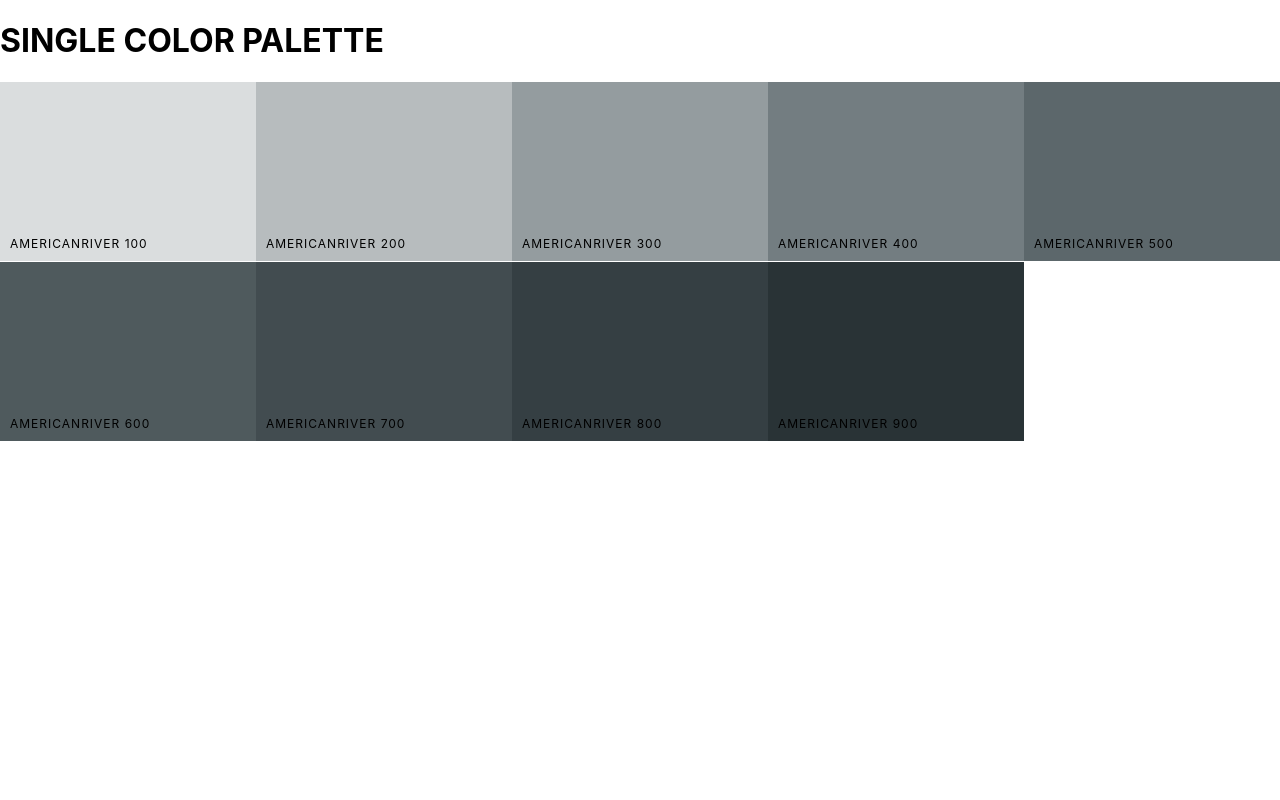
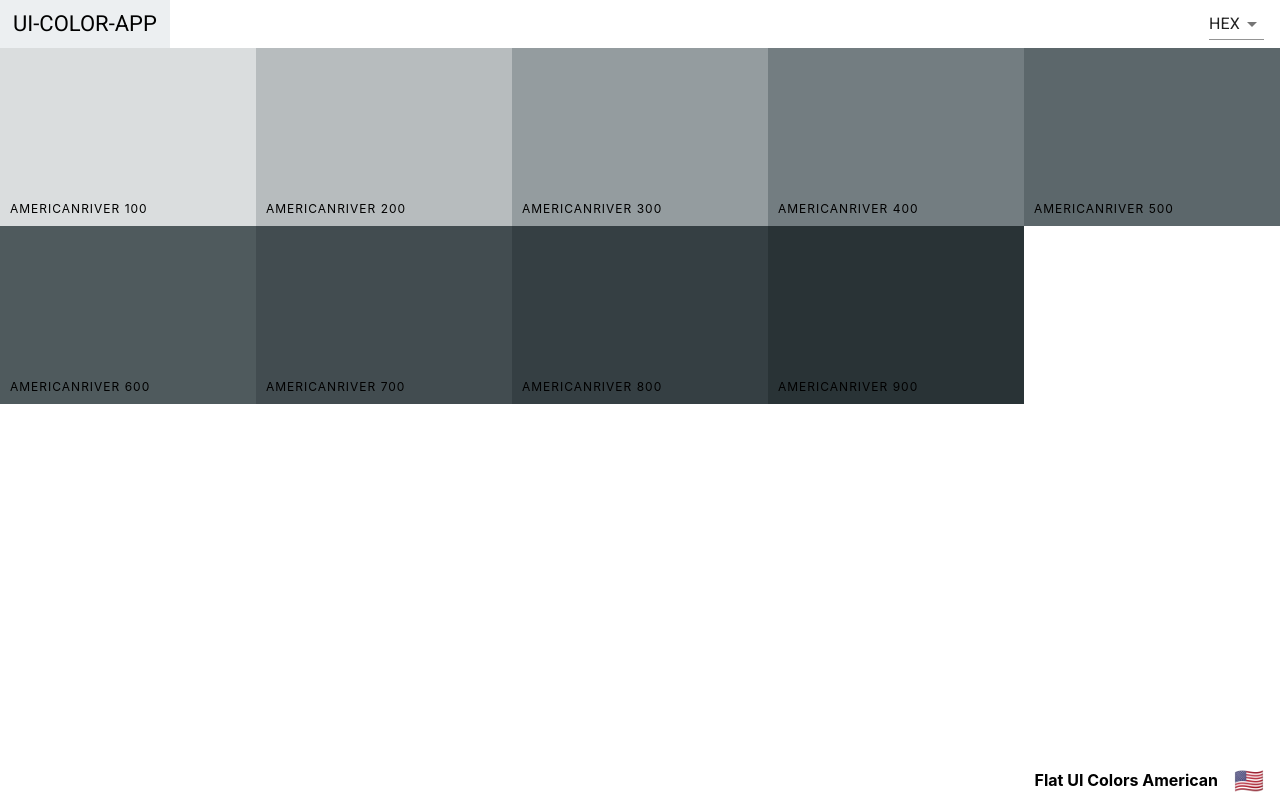
Before and after one commit to bineetNaidu/UI-Colors-App, a React (Create React App) app: page /palette/flat-ui-colors-american/americanriver in a window 1280 px wide. Built offline with nearby package versions, Linux system fonts and the light colour scheme.

Commit message:
add Navbar && Footer

```diff
--- a/src/Navbar.jsx
+++ b/src/Navbar.jsx
@@ -30,13 +30,14 @@
   }
 
   render() {
-    const { level, changeLevel } = this.props;
+    const { level, changeLevel, showSlider } = this.props;
     const { format, open } = this.state;
     return (
       <header className="Navbar">
         <div className="logo">
           <Link to="/">UI-COLOR-APP</Link>
         </div>
+        {showSlider && (
           <div className="slider-container">
             <span>Level: {level}</span>
             <div className="slider">
@@ -49,6 +50,7 @@
               />
             </div>
           </div>
+        )}
         <div className="select-container">
           <Select value={format} onChange={this.handleFormatChange}>
             <MenuItem value="hex">HEX</MenuItem>
--- a/src/Palette.jsx
+++ b/src/Palette.jsx
@@ -1,4 +1,5 @@
 import React, { Component } from "react";
+import PaletteFooter from "./PaletteFooter";
 import ColorBox from "./ColorBox";
 import Navbar from "./Navbar";
 import "./Palette.css";
@@ -41,13 +42,10 @@
           level={level}
           changeLevel={this.changeLevel}
           handleChange={this.changeFormat}
+          showSlider
         />
         <div className="Palette-colors">{colorboxes}</div>
-        {/* footer */}
-        <footer className="Palette-footer">
-          {paletteName}
-          <span className="emoji">{emoji}</span>
-        </footer>
+        <PaletteFooter paletteName={paletteName} emoji={emoji} />
       </div>
     );
   }
--- /dev/null
+++ b/src/PaletteFooter.jsx
@@ -0,0 +1,15 @@
+import React from "react";
+
+function PaletteFooter(props) {
+  const { paletteName, emoji } = props;
+  return (
+    <div>
+      <footer className="Palette-footer">
+        {paletteName}
+        <span className="emoji">{emoji}</span>
+      </footer>
+    </div>
+  );
+}
+
+export default PaletteFooter;
--- a/src/SingleColorPalette.jsx
+++ b/src/SingleColorPalette.jsx
@@ -1,11 +1,14 @@
 import React, { Component } from "react";
 import ColorBox from "./ColorBox";
+import Navbar from "./Navbar";
+import PaletteFooter from "./PaletteFooter";
 
 export default class SingleColorPalette extends Component {
   constructor(props) {
     super(props);
-
     this._shades = this.gatherShades(this.props.palette, this.props.colorId);
+    this.state = { format: "hex" };
+    this.changeFormat = this.changeFormat.bind(this);
   }
   gatherShades(palette, colorToFilterBy) {
     let shades = [];
@@ -20,20 +23,26 @@
     // return all shades for the given color
     return shades.splice(1);
   }
+  changeFormat(value) {
+    this.setState({ format: value });
+  }
 
   render() {
+    const { paletteName, emoji } = this.props.palette;
+    const { format } = this.state;
     const colorboxes = this._shades.map((color) => (
       <ColorBox
         key={color.id}
         name={color.name}
-        background={color.hex}
+        background={color[format]}
         showLink={false}
       />
     ));
     return (
       <div className="Palette">
-        <h1>SINGLE COLOR PALETTE</h1>
+        <Navbar handleChange={this.changeFormat} showSlider={false} />
         <div className="Palette-colors">{colorboxes}</div>
+        <PaletteFooter paletteName={paletteName} emoji={emoji} />
       </div>
     );
   }
```
Lines whose indentation alone changed are shown as unchanged.
